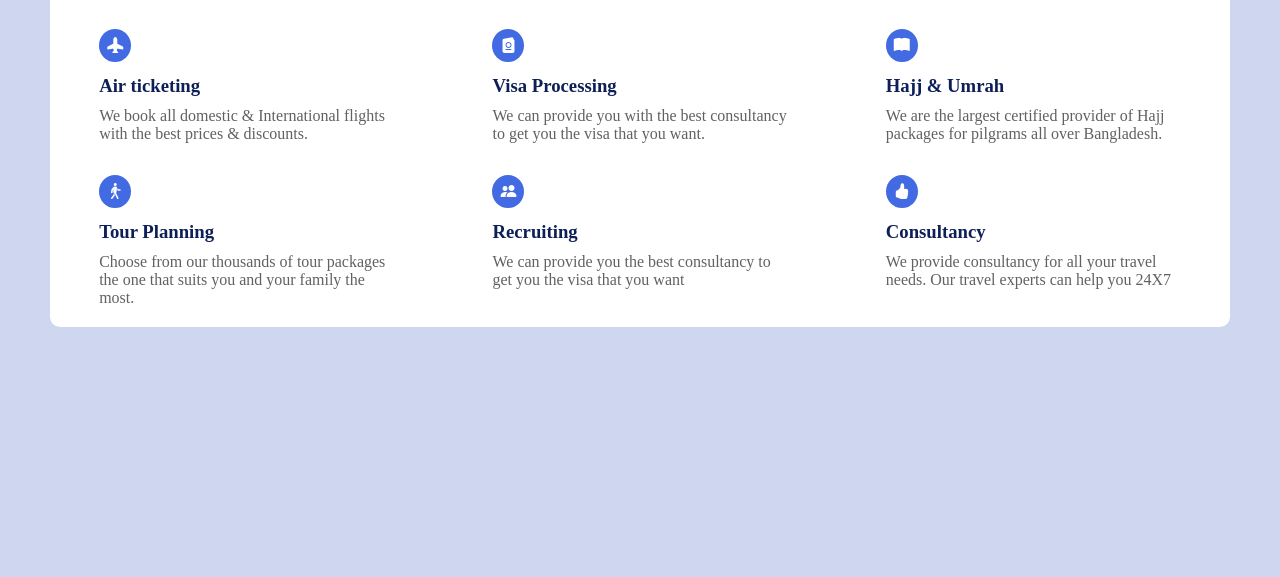
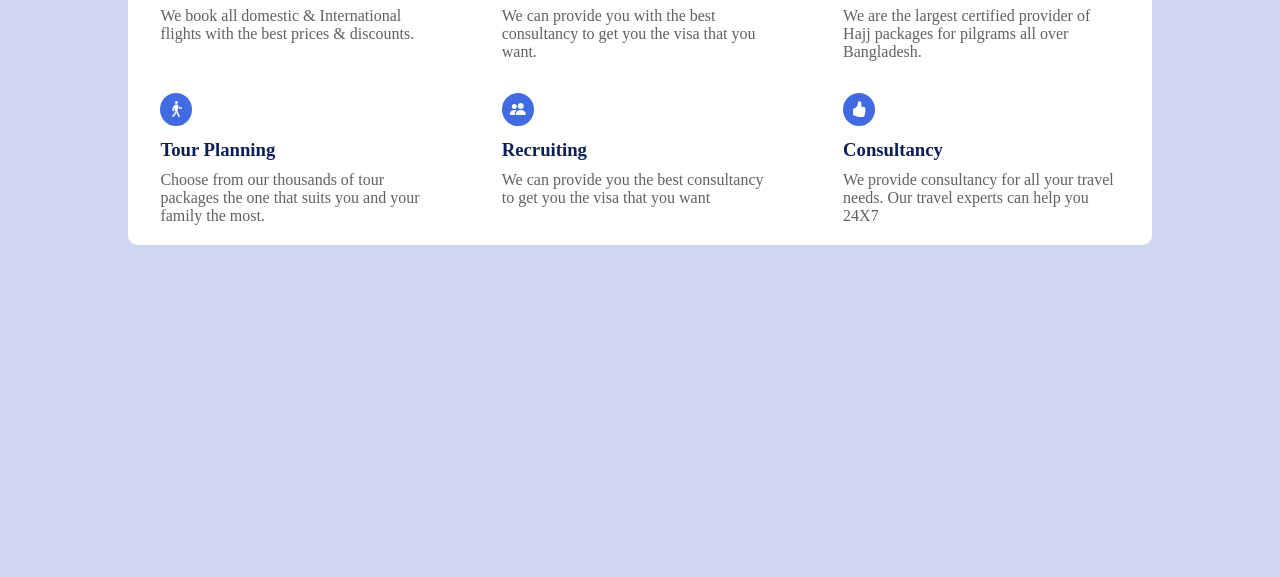
Before and after one commit to lautirobles/image-based-web-project-1, a plain HTML site: page index.html in a window 1280 px wide. Shown: the part 223-800 px from the top of the page. Drawn offline with nearby package versions, Linux system fonts and the light colour scheme.

Commit message:
Se corrigen algunos errores minimos

```diff
--- a/css/styles.css
+++ b/css/styles.css
@@ -7,8 +7,14 @@ body{
     background-color:#ced6f0;
 }
 
+main{
+    display: flex;
+    justify-content: center;
+    align-items: center;
+}
+
 .ofrecemos{
-    margin: 100px 50px;
+    width: 80%;
     border-radius:10px;
     background-color: white;
 }
@@ -56,5 +62,7 @@ h3{
 
 .puntos{
     padding: 20px;
-    width: 25%;
+    width: 27%;
 }
+
+/* IMPORTANTE FALTA CENTRAR TODO  */
```
